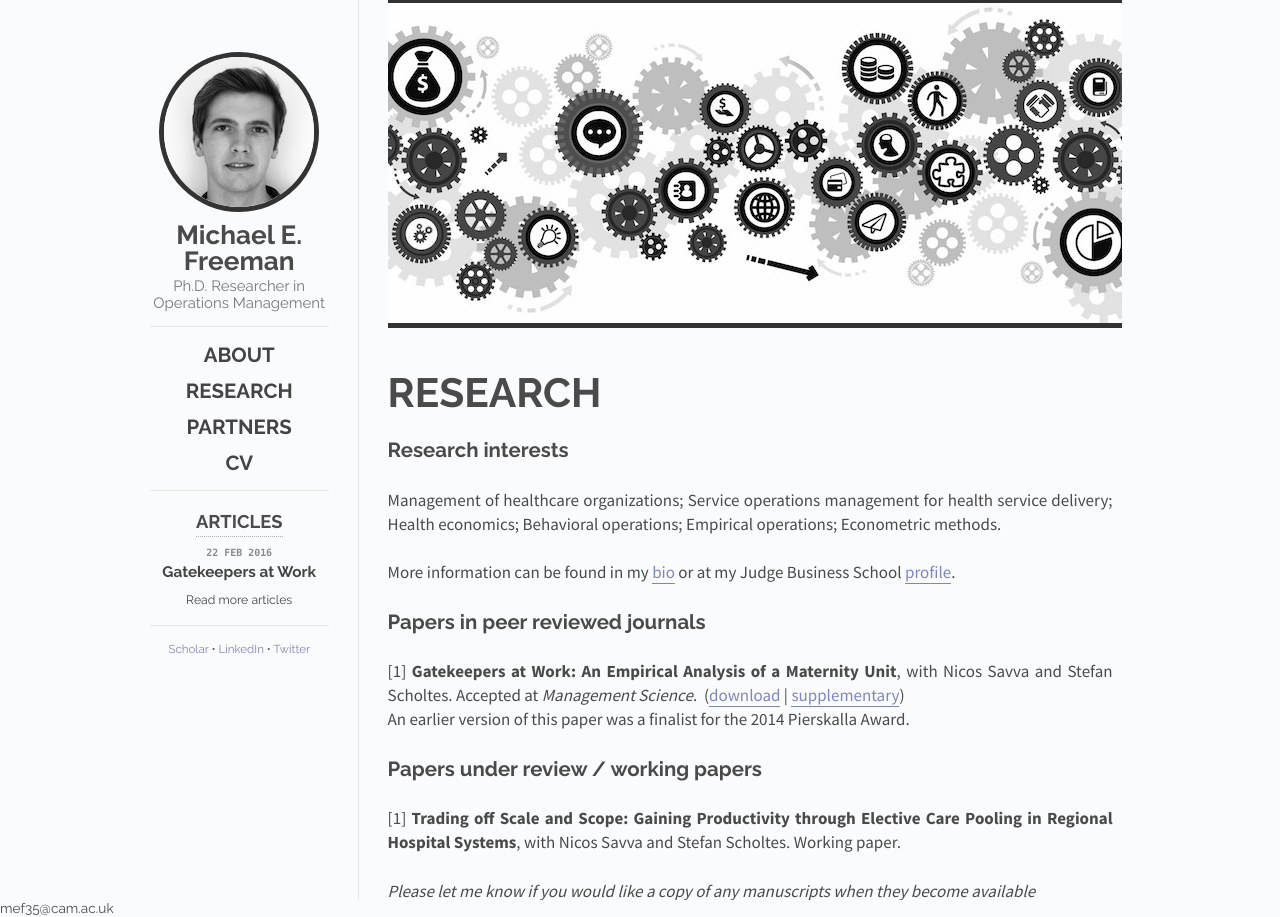
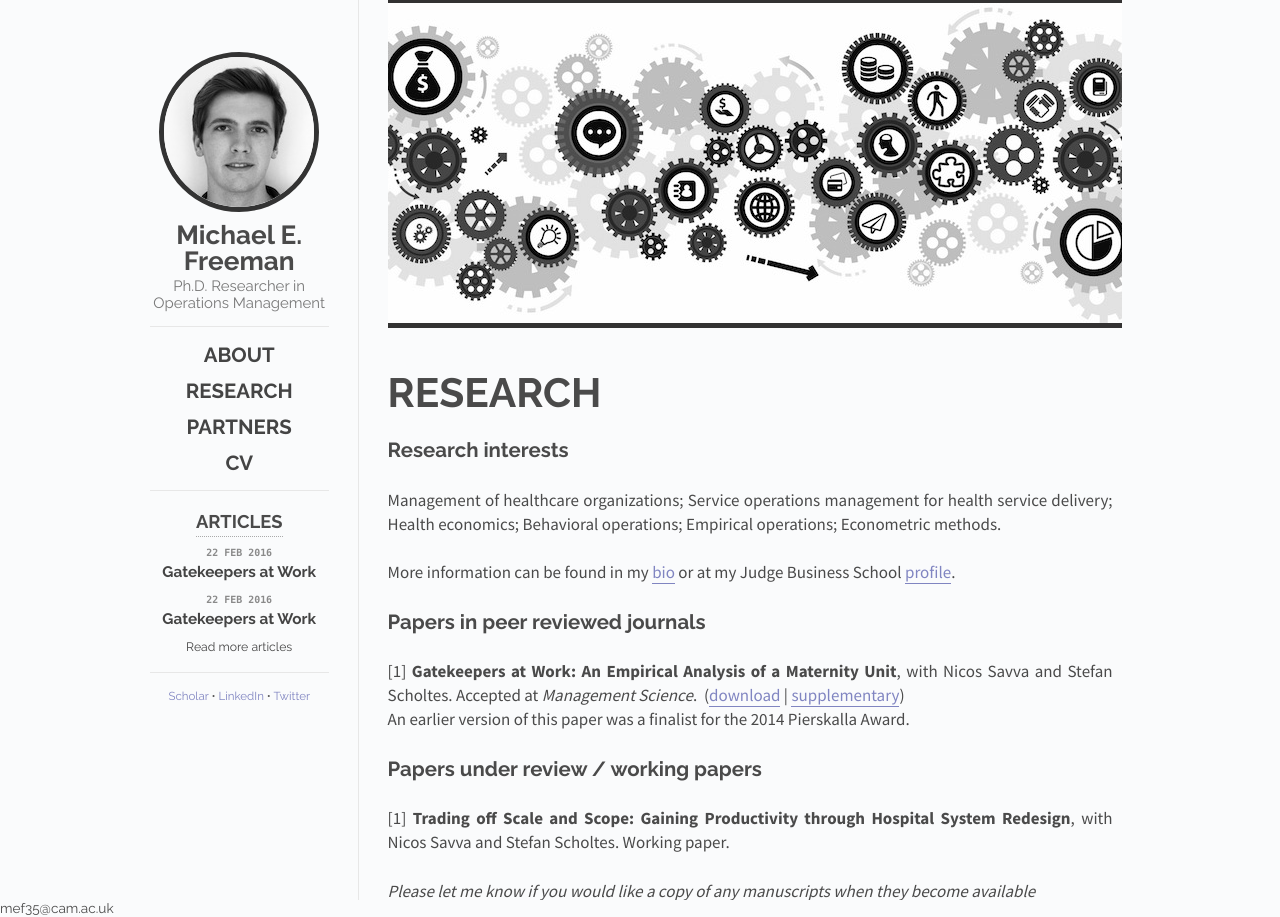
Before and after one commit to mfrmn/mfrmn.github.io, a Jekyll site: the page built from research/index.md, in a window 1280 px wide. Built offline with Jekyll 4.4.1, drawn with Linux system fonts in a browser that asks for light colours; nearby versions of some CDN libraries.

Commit message:
Update for hospital productivity paper

```diff
--- a/research/index.md
+++ b/research/index.md
@@ -20,6 +20,6 @@
 
 ## Papers under review / working papers
 
-[1] **Trading off Scale and Scope: Gaining Productivity through Elective Care Pooling in Regional Hospital Systems**, with Nicos Savva and Stefan Scholtes. Working paper.
+[1] **Trading off Scale and Scope: Gaining Productivity through Hospital System Redesign**, with Nicos Savva and Stefan Scholtes. Working paper.
 
 *Please let me know if you would like a copy of any manuscripts when they become available*
```
Also changed, not shown: _posts/2016-03-15-hospital-system-redesign.md (added, +30 -0 lines), 2 other files.
